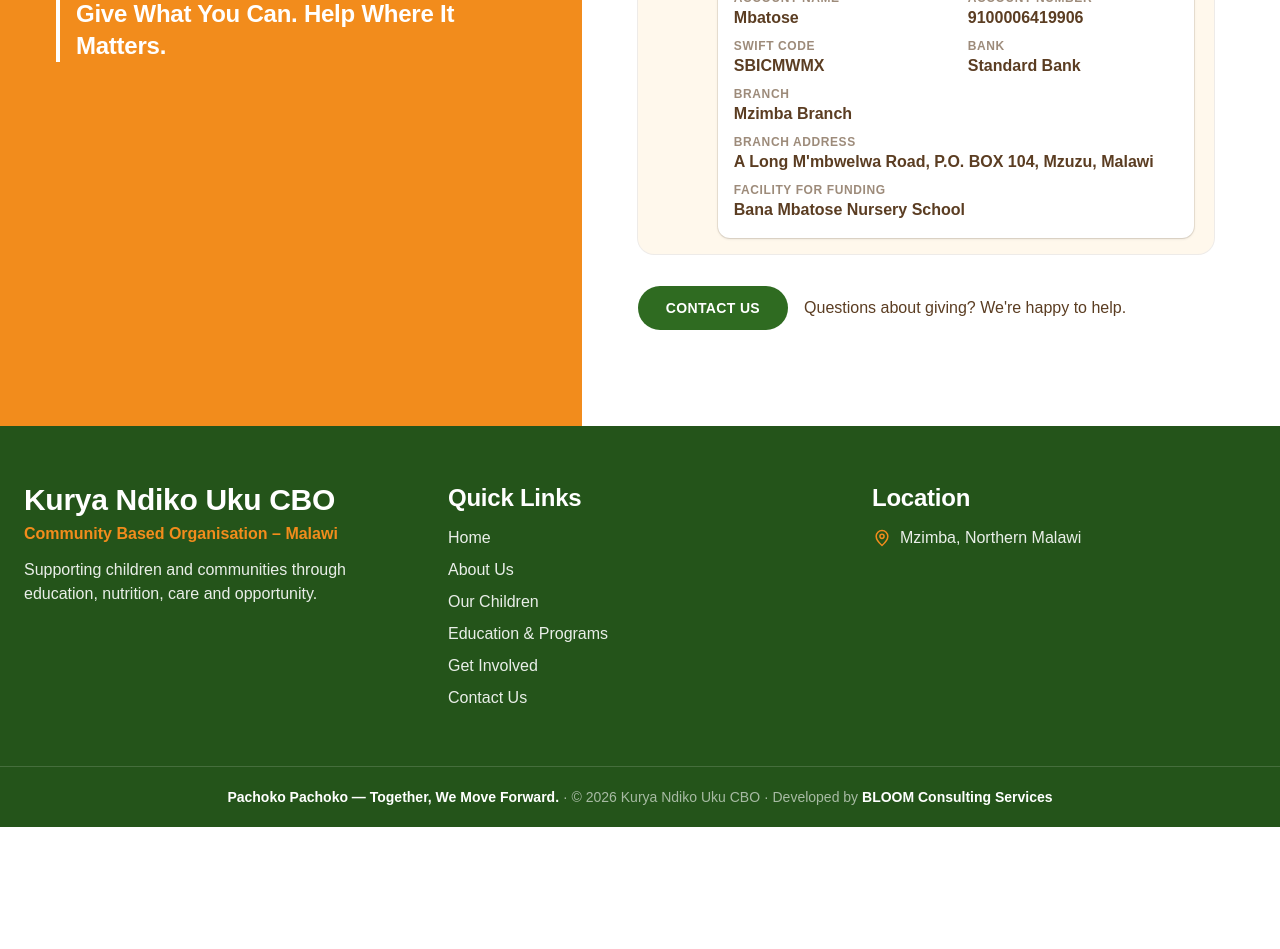
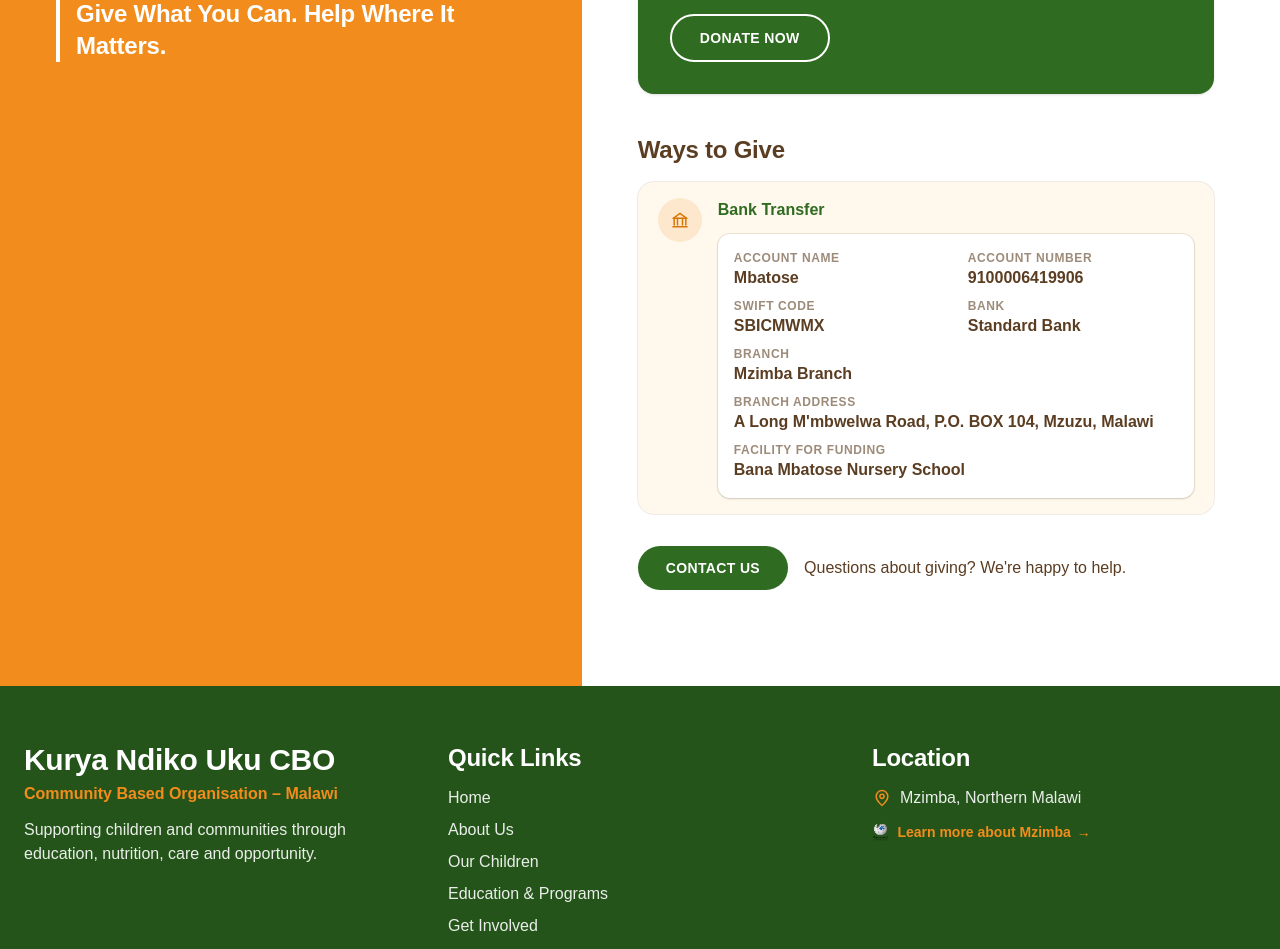
Before and after one commit to Ashokkurangi/kurya-ndiko-uku-cbo, a Next.js app: page /donate in a window 1280 px wide. Shown: the part 660-1609 px from the top of the page. Before the commit the page ends 1487 px from the top, so only its background shows below. Built offline with nearby package versions, Linux system fonts and the light colour scheme.

Commit message:
Update charity website

```diff
--- a/src/app/donate/page.tsx
+++ b/src/app/donate/page.tsx
@@ -2,6 +2,7 @@
 import { Button } from "@/components/Button";
 import { Icon, type IconName } from "@/components/Icon";
 import { Crumbs, PageFrame } from "@/components/PageShell";
+import { PAYCHANGU_DONATE_HREF } from "@/content/site";
 
 export const metadata: Metadata = {
   title: "Donate | Kurya Ndiko Uku CBO",
@@ -65,7 +66,15 @@
               ))}
             </ul>
 
-            <h2 className="mt-12 font-display text-2xl text-brand-brown">Ways to Give</h2>
+            <div className="mt-12 rounded-2xl bg-brand-green p-6 text-white shadow-sm sm:p-8">
+              <h2 className="font-display text-2xl">Donate Online</h2>
+              <p className="mt-2 text-white/90">Make a secure online donation to support our children and community programs.</p>
+              <div className="mt-5">
+                <Button href={PAYCHANGU_DONATE_HREF} variant="outline" external>Donate Now</Button>
+              </div>
+            </div>
+
+            <h2 className="mt-10 font-display text-2xl text-brand-brown">Ways to Give</h2>
             <ul className="mt-4 divide-y divide-brand-brown/15 rounded-2xl bg-cream ring-1 ring-brand-brown/10">
               {ways.map((w) => (
                 <li key={w.title} className="flex items-start gap-4 px-5 py-4">
--- a/src/components/Button.tsx
+++ b/src/components/Button.tsx
@@ -7,17 +7,25 @@
   outline: "border-2 border-white text-white hover:bg-white hover:text-brand-green",
 } as const;
 
-export function Button({ href, variant = "primary", children, className = "" }: {
+export function Button({ href, variant = "primary", children, className = "", external = false }: {
   href: string;
   variant?: keyof typeof styles;
   children: ReactNode;
   className?: string;
+  external?: boolean;
 }) {
+  const classes = `inline-flex items-center justify-center rounded-full px-7 py-3 text-sm font-bold uppercase tracking-wide transition-colors focus-visible:outline-2 focus-visible:outline-offset-2 focus-visible:outline-brand-orange ${styles[variant]} ${className}`;
+
+  if (external) {
+    return (
+      <a href={href} target="_blank" rel="noopener noreferrer" className={classes}>
+        {children}
+      </a>
+    );
+  }
+
   return (
-    <Link
-      href={href}
-      className={`inline-flex items-center justify-center rounded-full px-7 py-3 text-sm font-bold uppercase tracking-wide transition-colors focus-visible:outline-2 focus-visible:outline-offset-2 focus-visible:outline-brand-orange ${styles[variant]} ${className}`}
-    >
+    <Link href={href} className={classes}>
       {children}
     </Link>
   );
--- a/src/components/Footer.tsx
+++ b/src/components/Footer.tsx
@@ -1,3 +1,4 @@
+import Image from "next/image";
 import Link from "next/link";
 import { navItems } from "@/content/site";
 import { Icon } from "./Icon";
@@ -26,6 +27,24 @@
           <p className="mt-3 flex items-center gap-2">
             <Icon name="pin" className="h-5 w-5 text-brand-orange" /> Mzimba, Northern Malawi
           </p>
+          <p className="mt-3 flex items-center gap-2">
+            <Image
+              src="/images/Wikipedia-logo-v2-en-25-alt.svg.webp"
+              alt="Wikipedia"
+              width={26}
+              height={30}
+              className="h-5 w-auto object-contain"
+            />
+            <a
+              href="https://en.wikipedia.org/wiki/Mzimba"
+              target="_blank"
+              rel="noopener noreferrer"
+              className="group inline-flex items-center gap-1.5 text-sm font-semibold text-brand-orange hover:text-white"
+            >
+              Learn more about Mzimba
+              <span aria-hidden="true" className="inline-block transition-transform group-hover:translate-x-1">→</span>
+            </a>
+          </p>
           {/* TODO: add verified contact details (email / phone / address) when provided. */}
         </div>
       </div>
--- a/src/content/site.tsx
+++ b/src/content/site.tsx
@@ -2,6 +2,13 @@
 
 // Every "Donate" button goes to the Donate page. Add real payment details there when available.
 export const DONATE_HREF = "/donate";
+
+// PLACEHOLDER: Kurya Ndiko Uku CBO has not yet created its PayChangu merchant
+// account / Payment Link. Once the organisation signs up at paychangu.com and
+// generates a Payment Link for its settlement bank account, replace this with
+// that real URL. Until then this points at PayChangu's own product page,
+// NOT a working donation checkout for this CBO.
+export const PAYCHANGU_DONATE_HREF = "https://paychangu.com/donations";
 
 export const navItems = [
   { label: "Home", href: "/" },
```
